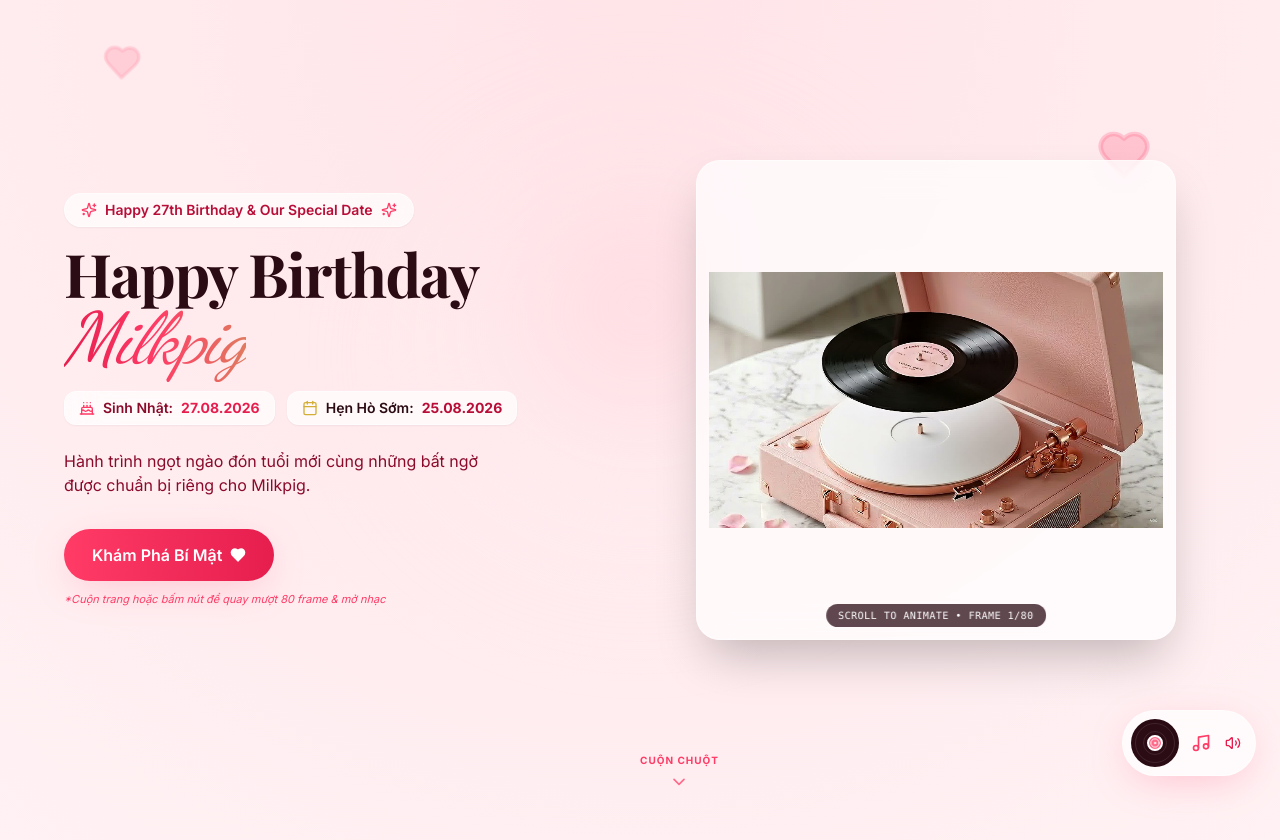
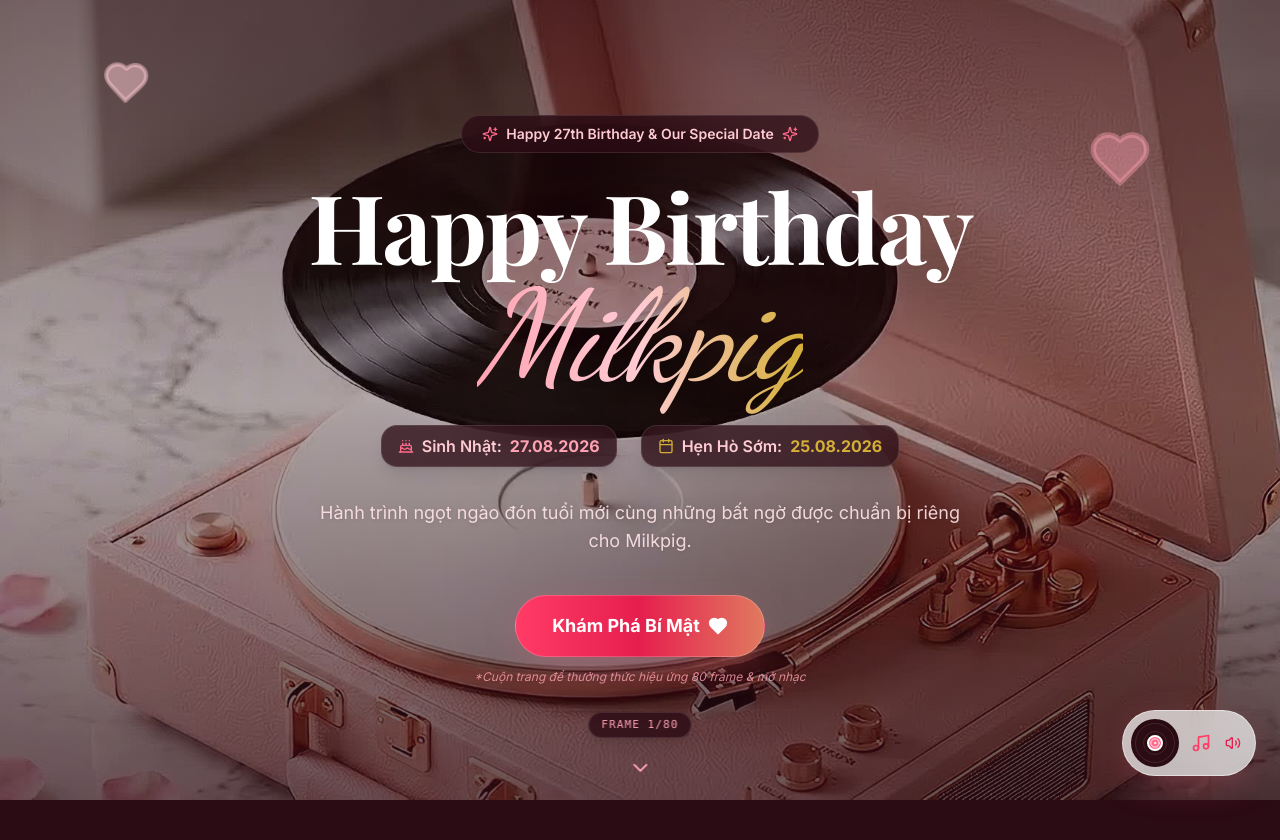
Before and after one commit to realleesan/Birthday_Milkpig_270826, a Next.js app: page / in a window 1280 px wide. Shown: the top 840 px of the page. Built offline with nearby package versions, Linux system fonts and the light colour scheme; a web font is replaced by a local one.

Commit message:
Update HeroSection to Fullscreen Apple AirPods style Canvas background with overlay text

```diff
--- a/src/components/sections/HeroSection.tsx
+++ b/src/components/sections/HeroSection.tsx
@@ -28,6 +28,7 @@ export default function HeroSection({ onExploreClick }: HeroSectionProps) {
 
   const [loadingProgress, setLoadingProgress] = useState<number>(0);
   const [isLoaded, setIsLoaded] = useState<boolean>(false);
+  const [currentFrameNum, setCurrentFrameNum] = useState<number>(1);
 
   // Get Frame URL pattern
   const getFrameUrl = (index: number) => {
@@ -35,7 +36,7 @@ export default function HeroSection({ onExploreClick }: HeroSectionProps) {
     return `/frames/ezgif-frame-${frameNum}.jpg`;
   };
 
-  // Render a specific frame on canvas with contain fit
+  // Render a specific frame on canvas filling full screen (object-fit: cover)
   const renderFrame = useCallback((index: number) => {
     const canvas = canvasRef.current;
     if (!canvas) return;
@@ -45,14 +46,14 @@ export default function HeroSection({ onExploreClick }: HeroSectionProps) {
     const img = imagesRef.current[index];
     if (!img || !img.complete || img.naturalWidth === 0) return;
 
-    // Set high-DPI canvas dimensions
+    // Get current window/canvas dimensions
     const canvasWidth = canvas.width;
     const canvasHeight = canvas.height;
 
     // Clear canvas
     ctx.clearRect(0, 0, canvasWidth, canvasHeight);
 
-    // Calculate aspect-fit (object-fit: contain) centering
+    // Calculate aspect-fill (object-fit: cover) so it covers full screen
     const imgAspect = img.naturalWidth / img.naturalHeight;
     const canvasAspect = canvasWidth / canvasHeight;
 
@@ -62,20 +63,36 @@ export default function HeroSection({ onExploreClick }: HeroSectionProps) {
     let offsetY = 0;
 
     if (imgAspect > canvasAspect) {
+      drawWidth = canvasHeight * imgAspect;
+      offsetX = (canvasWidth - drawWidth) / 2;
+    } else {
       drawHeight = canvasWidth / imgAspect;
       offsetY = (canvasHeight - drawHeight) / 2;
-    } else {
-      drawWidth = canvasHeight * imgAspect;
-      offsetX = (canvasWidth - drawWidth) / 2;
     }
 
     ctx.drawImage(img, offsetX, offsetY, drawWidth, drawHeight);
+    setCurrentFrameNum(index + 1);
   }, []);
+
+  // Update canvas resolution dynamically on window resize
+  const updateCanvasSize = useCallback(() => {
+    const canvas = canvasRef.current;
+    if (!canvas) return;
+    canvas.width = window.innerWidth;
+    canvas.height = window.innerHeight;
+    renderFrame(currentFrameRef.current);
+  }, [renderFrame]);
 
   // 1. Preload 80 images into RAM array
   useEffect(() => {
     let loadedCount = 0;
     const images: HTMLImageElement[] = [];
+
+    // Set initial canvas resolution
+    if (canvasRef.current) {
+      canvasRef.current.width = window.innerWidth;
+      canvasRef.current.height = window.innerHeight;
+    }
 
     for (let i = 0; i < TOTAL_FRAMES; i++) {
       const img = new Image();
@@ -86,7 +103,7 @@ export default function HeroSection({ onExploreClick }: HeroSectionProps) {
         const progress = Math.round((loadedCount / TOTAL_FRAMES) * 100);
         setLoadingProgress(progress);
 
-        // Immediately render frame 0 as soon as it loads
+        // Render frame 0 as preview as soon as loaded
         if (i === 0) {
           renderFrame(0);
         }
@@ -112,7 +129,6 @@ export default function HeroSection({ onExploreClick }: HeroSectionProps) {
     imagesRef.current = images;
 
     return () => {
-      // Memory cleanup: release image references
       imagesRef.current = [];
     };
   }, [renderFrame]);
@@ -121,7 +137,7 @@ export default function HeroSection({ onExploreClick }: HeroSectionProps) {
   useEffect(() => {
     if (!triggerRef.current || !pinnedRef.current) return;
 
-    const frameObj = { frame: 0 };
+    updateCanvasSize();
 
     const st = ScrollTrigger.create({
       trigger: triggerRef.current,
@@ -141,12 +157,11 @@ export default function HeroSection({ onExploreClick }: HeroSectionProps) {
       },
     });
 
-    // Handle Window Resize Debounced
     let resizeTimeout: NodeJS.Timeout;
     const handleResize = () => {
       clearTimeout(resizeTimeout);
       resizeTimeout = setTimeout(() => {
-        renderFrame(currentFrameRef.current);
+        updateCanvasSize();
         ScrollTrigger.refresh();
       }, 150);
     };
@@ -156,99 +171,102 @@ export default function HeroSection({ onExploreClick }: HeroSectionProps) {
     return () => {
       window.removeEventListener('resize', handleResize);
       clearTimeout(resizeTimeout);
-      st.kill(); // Kill ScrollTrigger instance on unmount
+      st.kill();
     };
-  }, [renderFrame]);
+  }, [renderFrame, updateCanvasSize]);
 
   return (
-    <div ref={triggerRef} className="relative w-full h-[300vh] bg-romantic-gradient">
-      {/* Pinned Sticky Hero Section Container */}
+    <div ref={triggerRef} className="relative w-full h-[300vh] bg-darkWine">
+      {/* Pinned Fullscreen Sticky Hero Container */}
       <div
         ref={pinnedRef}
-        className="w-full h-screen sticky top-0 left-0 flex flex-col justify-center items-center overflow-hidden px-4 py-8"
+        className="w-full h-screen sticky top-0 left-0 flex flex-col items-center justify-center overflow-hidden"
       >
-        {/* Background Glow */}
-        <div className="absolute top-1/2 left-1/2 -translate-x-1/2 -translate-y-1/2 w-[500px] h-[500px] bg-hero-glow rounded-full blur-3xl pointer-events-none"></div>
+        {/* Fullscreen 2D Canvas Image Sequence Background */}
+        <canvas
+          ref={canvasRef}
+          className="absolute inset-0 w-full h-full object-cover pointer-events-none z-0"
+        />
 
-        {/* Floating Heart Decorations */}
-        <div className="absolute inset-0 pointer-events-none overflow-hidden">
+        {/* Gradient Overlay Vignette for High Text Legibility */}
+        <div className="absolute inset-0 bg-gradient-to-b from-darkWine/60 via-darkWine/35 to-darkWine/70 z-10 pointer-events-none"></div>
+
+        {/* Floating Heart Decor */}
+        <div className="absolute inset-0 pointer-events-none overflow-hidden z-10">
           <motion.div
             animate={{ y: [-10, 15, -10], rotate: [0, 5, -5, 0] }}
             transition={{ duration: 6, repeat: Infinity, ease: 'easeInOut' }}
-            className="absolute top-12 left-[8%] text-romantic-300/40"
+            className="absolute top-16 left-[8%] text-romantic-200/50"
           >
-            <Heart className="w-10 h-10 fill-current" />
+            <Heart className="w-12 h-12 fill-current" />
           </motion.div>
           <motion.div
             animate={{ y: [15, -10, 15], rotate: [0, -8, 8, 0] }}
             transition={{ duration: 7, repeat: Infinity, ease: 'easeInOut' }}
-            className="absolute top-28 right-[10%] text-romantic-400/30"
+            className="absolute top-28 right-[10%] text-romantic-300/40"
           >
-            <Heart className="w-14 h-14 fill-current" />
+            <Heart className="w-16 h-16 fill-current" />
           </motion.div>
         </div>
 
-        {/* Loading Progress Bar Overlay (While Preloading Images) */}
+        {/* Loading Progress Bar Overlay */}
         <AnimatePresence>
           {!isLoaded && (
             <motion.div
               initial={{ opacity: 1 }}
               exit={{ opacity: 0 }}
-              className="absolute top-4 right-4 z-50 flex items-center gap-2 bg-darkWine/80 backdrop-blur-md text-white text-xs px-4 py-2 rounded-full border border-romantic-300/30 shadow-lg"
+              className="absolute top-6 right-6 z-50 flex items-center gap-2 bg-darkWine/90 backdrop-blur-md text-white text-xs px-4 py-2 rounded-full border border-romantic-300/40 shadow-2xl"
             >
-              <Loader2 className="w-3.5 h-3.5 text-romantic-400 animate-spin" />
-              <span>Đang tải mượt 80 frames ({loadingProgress}%)</span>
+              <Loader2 className="w-4 h-4 text-romantic-400 animate-spin" />
+              <span>Đang nạp 80 frames ({loadingProgress}%)</span>
             </motion.div>
           )}
         </AnimatePresence>
 
-        {/* Main Content Layout: 2 Columns on Desktop, Stacked on Mobile */}
-        <div className="relative z-10 max-w-6xl w-full mx-auto grid grid-cols-1 md:grid-cols-2 gap-8 items-center h-full">
-
-          {/* Left Column: Hero Typography & CTA */}
-          <div className="flex flex-col items-center md:items-start text-center md:text-left justify-center">
-            {/* Badge */}
+        {/* Hero Overlay Content (Centered Over Canvas) */}
+        <div className="relative z-20 max-w-4xl w-full mx-auto px-4 text-center flex flex-col items-center justify-center my-auto">
+          {/* Top Badge */}
           <motion.div
             initial={{ opacity: 0, y: 20 }}
             animate={{ opacity: 1, y: 0 }}
             transition={{ duration: 0.8 }}
-              className="inline-flex items-center gap-2 px-4 py-1.5 rounded-full glass-card border border-romantic-200 text-romantic-700 text-xs sm:text-sm font-semibold mb-4 shadow-sm"
+            className="inline-flex items-center gap-2 px-5 py-2 rounded-full glass-card-dark text-romantic-200 text-xs sm:text-sm font-semibold mb-6 shadow-2xl backdrop-blur-md border border-white/20"
           >
-              <Sparkles className="w-4 h-4 text-romantic-500 animate-pulse" />
+            <Sparkles className="w-4 h-4 text-romantic-400 animate-pulse" />
             <span>{HERO_DATA.ageTitle}</span>
-              <Sparkles className="w-4 h-4 text-romantic-500 animate-pulse" />
+            <Sparkles className="w-4 h-4 text-romantic-400 animate-pulse" />
           </motion.div>
 
-            {/* Title */}
+          {/* Main Title */}
           <motion.h1
             initial={{ opacity: 0, y: 25 }}
             animate={{ opacity: 1, y: 0 }}
             transition={{ duration: 0.9, delay: 0.2 }}
-              className="font-serif text-3xl sm:text-5xl lg:text-6xl text-darkWine font-bold leading-tight tracking-tight mb-4"
+            className="font-serif text-4xl sm:text-6xl md:text-7xl lg:text-8xl text-white font-bold leading-tight tracking-tight mb-6 drop-shadow-2xl"
           >
             Happy Birthday <br />
-              <span className="bg-gradient-to-r from-romantic-600 via-romantic-500 to-roseGold bg-clip-text text-transparent italic font-cursive font-normal text-4xl sm:text-6xl lg:text-7xl">
+            <span className="bg-gradient-to-r from-romantic-300 via-romantic-200 to-champagne-gold bg-clip-text text-transparent italic font-cursive font-normal text-5xl sm:text-7xl md:text-8xl lg:text-9xl">
               {HERO_DATA.recipientName}
             </span>
           </motion.h1>
 
-            {/* Date Badges */}
+          {/* Date Badges Container */}
           <motion.div
             initial={{ opacity: 0, scale: 0.9 }}
             animate={{ opacity: 1, scale: 1 }}
             transition={{ duration: 0.8, delay: 0.4 }}
-              className="flex flex-wrap items-center justify-center md:justify-start gap-3 mb-6 text-xs sm:text-sm"
+            className="flex flex-wrap items-center justify-center gap-3 sm:gap-6 mb-8 text-xs sm:text-base"
           >
-              <div className="flex items-center gap-2 px-3.5 py-1.5 rounded-xl glass-card text-romantic-800 shadow-sm border border-romantic-200">
-                <Cake className="w-4 h-4 text-romantic-500" />
-                <span className="font-semibold">Sinh Nhật:</span>
-                <span className="text-romantic-600 font-bold">{HERO_DATA.birthDateDisplay}</span>
+            <div className="flex items-center gap-2 px-4 py-2 rounded-2xl glass-card-dark text-white shadow-lg border border-romantic-300/30">
+              <Cake className="w-4 h-4 text-romantic-400" />
+              <span className="font-semibold text-romantic-200">Sinh Nhật:</span>
+              <span className="text-romantic-300 font-bold">{HERO_DATA.birthDateDisplay}</span>
             </div>
 
-              <div className="flex items-center gap-2 px-3.5 py-1.5 rounded-xl glass-card text-darkWine shadow-sm border border-champagne/40 bg-champagne-light/50">
+            <div className="flex items-center gap-2 px-4 py-2 rounded-2xl glass-card-dark text-white shadow-lg border border-champagne-gold/40">
               <Calendar className="w-4 h-4 text-champagne-gold" />
-                <span className="font-semibold">Hẹn Hò Sớm:</span>
-                <span className="text-romantic-700 font-bold">{HERO_DATA.dateEventDisplay}</span>
+              <span className="font-semibold text-romantic-200">Hẹn Hò Sớm:</span>
+              <span className="text-champagne-gold font-bold">{HERO_DATA.dateEventDisplay}</span>
             </div>
           </motion.div>
 
@@ -257,7 +275,7 @@ export default function HeroSection({ onExploreClick }: HeroSectionProps) {
             initial={{ opacity: 0, y: 20 }}
             animate={{ opacity: 1, y: 0 }}
             transition={{ duration: 0.8, delay: 0.5 }}
-              className="text-romantic-800 text-sm sm:text-base max-w-md mb-8 leading-relaxed font-sans"
+            className="text-romantic-100/90 text-sm sm:text-lg max-w-2xl mx-auto mb-10 leading-relaxed font-sans drop-shadow"
           >
             {HERO_DATA.subheading}
           </motion.p>
@@ -267,54 +285,43 @@ export default function HeroSection({ onExploreClick }: HeroSectionProps) {
             initial={{ opacity: 0, y: 20 }}
             animate={{ opacity: 1, y: 0 }}
             transition={{ duration: 0.8, delay: 0.6 }}
-              className="flex flex-col items-center md:items-start"
+            className="flex flex-col items-center"
           >
             <motion.button
-                whileHover={{ scale: 1.05, boxShadow: '0 15px 30px rgba(230, 30, 78, 0.35)' }}
-                whileTap={{ scale: 0.98 }}
+              whileHover={{ scale: 1.06, boxShadow: '0 20px 40px rgba(255, 59, 102, 0.5)' }}
+              whileTap={{ scale: 0.96 }}
               onClick={onExploreClick}
-                className="group relative px-7 py-3.5 rounded-full bg-gradient-to-r from-romantic-500 to-romantic-600 text-white font-semibold text-sm sm:text-base shadow-romantic-glow flex items-center gap-3 overflow-hidden"
+              className="group relative px-9 py-4 rounded-full bg-gradient-to-r from-romantic-500 via-romantic-600 to-roseGold text-white font-bold text-base sm:text-lg shadow-romantic-glow flex items-center gap-3 overflow-hidden border border-white/20"
             >
               <span className="relative z-10 flex items-center gap-2">
                 Khám Phá Bí Mật
-                  <Heart className="w-4 h-4 fill-white text-white group-hover:scale-125 transition-transform" />
+                <Heart className="w-5 h-5 fill-white text-white group-hover:scale-125 transition-transform" />
               </span>
-                <span className="absolute inset-0 bg-gradient-to-r from-romantic-600 to-roseGold opacity-0 group-hover:opacity-100 transition-opacity"></span>
+              <span className="absolute inset-0 bg-gradient-to-r from-romantic-600 to-champagne-gold opacity-0 group-hover:opacity-100 transition-opacity"></span>
             </motion.button>
 
-              <p className="mt-2.5 text-[11px] text-romantic-500 italic">
-                *Cuộn trang hoặc bấm nút để quay mượt 80 frame & mở nhạc
+            <p className="mt-3 text-xs text-romantic-300/80 italic drop-shadow">
+              *Cuộn trang để thưởng thức hiệu ứng 80 frame & mở nhạc
             </p>
           </motion.div>
         </div>
 
-          {/* Right Column: Interactive Apple AirPods-Style 2D Canvas Image Sequence */}
-          <div className="flex items-center justify-center relative w-full h-[280px] sm:h-[380px] md:h-[480px]">
-            <div className="relative w-full h-full max-w-[480px] max-h-[480px] rounded-3xl glass-card border border-romantic-200/80 shadow-2xl p-3 flex items-center justify-center overflow-hidden">
-              <canvas
-                ref={canvasRef}
-                width={1080}
-                height={1080}
-                className="w-full h-full object-contain rounded-2xl"
-              />
-              <div className="absolute bottom-3 left-1/2 -translate-x-1/2 px-3 py-1 rounded-full bg-darkWine/75 backdrop-blur-md text-white text-[10px] font-mono tracking-wider">
-                SCROLL TO ANIMATE • FRAME {currentFrameRef.current + 1}/80
-              </div>
-            </div>
+        {/* Bottom Frame Badge & Down Arrow */}
+        <div className="absolute bottom-6 left-1/2 -translate-x-1/2 z-20 flex flex-col items-center gap-1.5 pointer-events-auto">
+          <div className="px-3 py-1 rounded-full bg-darkWine/80 backdrop-blur-md text-romantic-300 text-[11px] font-mono tracking-widest border border-white/10 shadow-lg">
+            FRAME {currentFrameNum}/80
           </div>
 
-        </div>
-
-        {/* Scroll Down Indicator */}
           <motion.div
             animate={{ y: [0, 8, 0] }}
             transition={{ duration: 2, repeat: Infinity }}
-          className="absolute bottom-4 left-1/2 -translate-x-1/2 text-romantic-400 cursor-pointer flex flex-col items-center gap-1"
+            className="text-romantic-300 cursor-pointer p-1"
             onClick={onExploreClick}
           >
-          <span className="text-[10px] uppercase font-bold tracking-widest text-romantic-500">Cuộn Chuột</span>
-          <ChevronDown className="w-5 h-5" />
+            <ChevronDown className="w-6 h-6" />
           </motion.div>
+        </div>
+
       </div>
     </div>
   );
```
Lines whose indentation alone changed are shown as unchanged.
